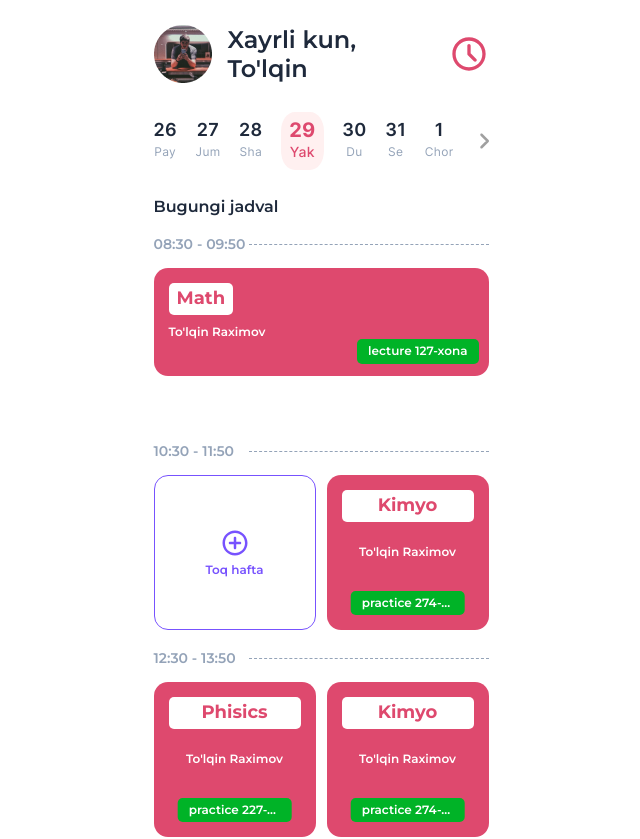
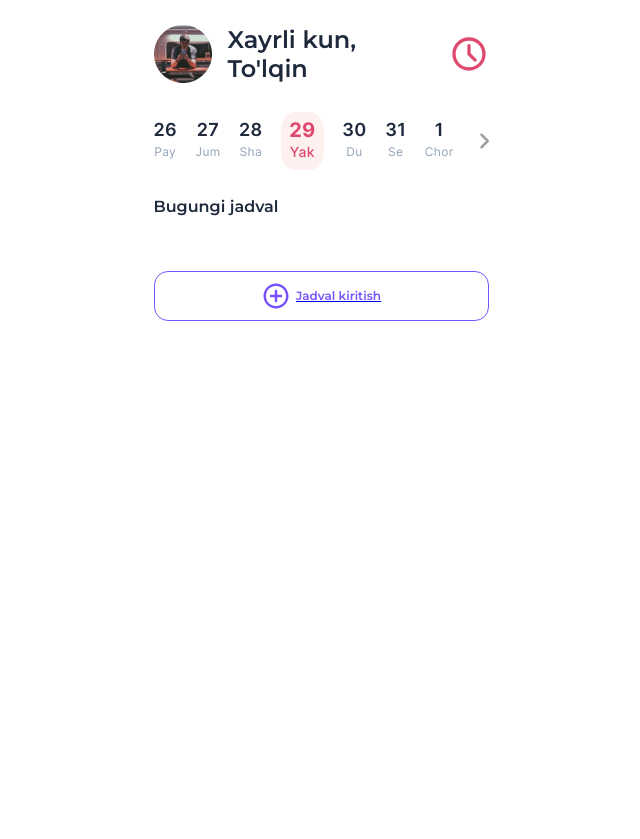
Before and after one commit to Tolkinxon/lesson_schedule, a React (Create React App) app: page / in a window 1280 px wide. Shown: the top 839 px of the page, without its empty margins (319-959 px from the left). After the commit the page ends 800 px from the top, so only its background shows below. Built offline with nearby package versions, Linux system fonts and the light colour scheme; data requests are answered from the project's data file.

Commit message:
editing side finished

```diff
--- a/db.json
+++ b/db.json
@@ -1,59 +1,6 @@
 {
     "schedule": [
-        {
-            "id": 2,
-            "subjectName": "Phisics",
-            "subjectType": "practice",
-            "teacher": "To'lqin Raximov",
-            "timeLesson": "12:30 - 13:50",
-            "numberRoom": 227,
-            "oddOrEven": "odd"
-        },
-        {
-            "id": 3,
-            "subjectName": "Kimyo",
-            "subjectType": "practice",
-            "teacher": "To'lqin Raximov",
-            "timeLesson": "12:30 - 13:50",
-            "numberRoom": 274,
-            "oddOrEven": "even"
-        },
-        {
-            "id": 4,
-            "subjectName": "Kimyo",
-            "subjectType": "practice",
-            "teacher": "To'lqin Raximov",
-            "timeLesson": "10:30 - 11:50",
-            "numberRoom": 274,
-            "oddOrEven": "even"
-        },
-        {
-            "id": 5,
-            "subjectName": "Math",
-            "subjectType": "lecture",
-            "teacher": "To'lqin Raximov",
-            "timeLesson": "08:30 - 09:50",
-            "numberRoom": 127,
-            "oddOrEven": ""
-        },
-        {
-            "id": 1,
-            "subjectName": "Math",
-            "subjectType": "lecture",
-            "teacher": "To'lqin Raximov",
-            "timeLesson": "14:30 - 15:50",
-            "numberRoom": 127,
-            "oddOrEven": "odd"
-        },
-        {
-            "id": 6,
-            "subjectName": "Math",
-            "subjectType": "lecture",
-            "teacher": "To'lqin Raximov",
-            "timeLesson": "14:30 - 15:50",
-            "numberRoom": 127,
-            "oddOrEven": "even"
-        }
+
 
     ],
 
--- a/src/components/AddSchedule.jsx
+++ b/src/components/AddSchedule.jsx
@@ -1,7 +1,7 @@
 import { useSelector, useDispatch } from 'react-redux'
 import { useState, useEffect } from 'react';
 import { useHttp }  from '../hooks/useHttp';
-import { dataAdding, setFindOddOrEven, setFindTime, setFindId } from '../redux/actions';
+import { dataAdding, dataEditing, setFindOddOrEven, setFindTime, setFindId } from '../redux/actions';
 import { v4 } from 'uuid'
 import { Link } from 'react-router-dom';
 
@@ -23,7 +23,6 @@ const AddSchedule = () => {
     const [oddOrEven, setOddOrEven] = useState(findOddOrEven)
     const [isEmpty, setIsEmpty] = useState(false)
 
-
     const { request } = useHttp()
     useEffect(() => {
         request('http://localhost:3001/lessonsTime')
@@ -33,9 +32,10 @@ const AddSchedule = () => {
             .catch((e) => console.log(e))
     }, [])
 
+
+    const findingItem = staticData.find(item => item.id == findId)
+    const findingIdx = staticData.findIndex(item => item.id == findId)
     useEffect(() => {
-        const findingItem = staticData.find(item => item.id == findId)
-
         if (findingItem) {
             const { subjectName, teacher, numberRoom, subjectType, timeLesson, oddOrEven } = findingItem
             setSubjectName(subjectName)
@@ -52,6 +52,10 @@ const AddSchedule = () => {
 
 
     const editData = () => {
+        const { id, timeLesson}  = findingItem
+        const newData = { id, subjectName, subjectType, teacher, numberRoom, oddOrEven, timeLesson}
+        dispatch(dataEditing(newData, findingIdx))
+        clearInputs()
     }
 
     const generateData = () => {
@@ -59,7 +63,19 @@ const AddSchedule = () => {
 
 
         dispatch(dataAdding(newData))
+        clearInputs()
+    }
 
+    const runFunctions = () => {
+        if(findId){
+            editData()
+        }
+        else {
+            generateData()
+        }
+    }
+
+    function clearInputs () {
         setIsEmpty(false)
         setOddOrEven('')
         setNumberRoom('')
@@ -67,8 +83,10 @@ const AddSchedule = () => {
         setTeacher('')
         setSubjectName('')
         setSubjectType('')
+        setTimeLessonObj('')
         dispatch(setFindTime(-1))
         dispatch(setFindOddOrEven(''))
+        dispatch(setFindId(''))
     }
 
     return (
@@ -151,7 +169,7 @@ const AddSchedule = () => {
 
             <footer className="container saving">
                 <Link to='/'>
-                    <button className="saving__button" onClick={() => generateData()}>
+                    <button className="saving__button" onClick={() => runFunctions()}>
                         Saqlash
                     </button>
                 </Link>
--- a/src/components/Schedule__item.jsx
+++ b/src/components/Schedule__item.jsx
@@ -5,7 +5,6 @@ import { Link } from 'react-router-dom'
 
 const OddOrEventElements = ({  item, idx  }) => {
 
-    const findId = useSelector(state => state.findId)
     const dispatch = useDispatch()
 
 
@@ -54,13 +53,17 @@ const OddOrEventElements = ({  item, idx  }) => {
 
 const OnlyObjects = ({ item, idx }) => {
 
-    const { subjectName, teacher, numberRoom, subjectType } = item
+    const dispatch = useDispatch()
+
+
+    const {id, subjectName, teacher, numberRoom, subjectType } = item
 
     let color = ''
 
 
     return (
-            <div className="schedule__item-body" style={{backgroundColor: color}} key={idx}>
+        <Link to="/add-schedule">
+            <div className="schedule__item-body" style={{backgroundColor: color}} key={idx} onClick={() => dispatch(setFindId(id))}>
                 <h3 className="schedule__item-subject" style={{color}}>{ subjectName }</h3>
 
                 <p className="schedule__item-teacher">{ teacher }</p>
@@ -69,6 +72,7 @@ const OnlyObjects = ({ item, idx }) => {
                     { `${ subjectType } ${ numberRoom }-xona` }
                 </p>
             </div>
+        </Link>
     );
 }
 
--- a/src/redux/actions.js
+++ b/src/redux/actions.js
@@ -4,3 +4,4 @@ export const setFindTime = data => ({type:'FIND_TIME', payload: data})
 export const setFindOddOrEven = data => ({type:'FIND_ODD_OR_EVEN', payload: data})
 export const setFindId = data => ({type:'FIND_ID', payload: data})
 export const dataAdding = data => ({type: 'DATA_ADDING', payload: data})
+export const dataEditing = (data, idx) => ({type: 'DATA_EDITING', payload: {data, idx}})
--- a/src/redux/reducer.js
+++ b/src/redux/reducer.js
@@ -34,6 +34,11 @@ export const reducer = (state = initialState, action) => {
                 ...state,
                 staticData: newArr
             }
+        case "DATA_EDITING":
+            state.staticData[action.payload.idx] = action.payload.data
+            return {
+                ...state,
+            }
         default:
             return {
                 ...state
```
